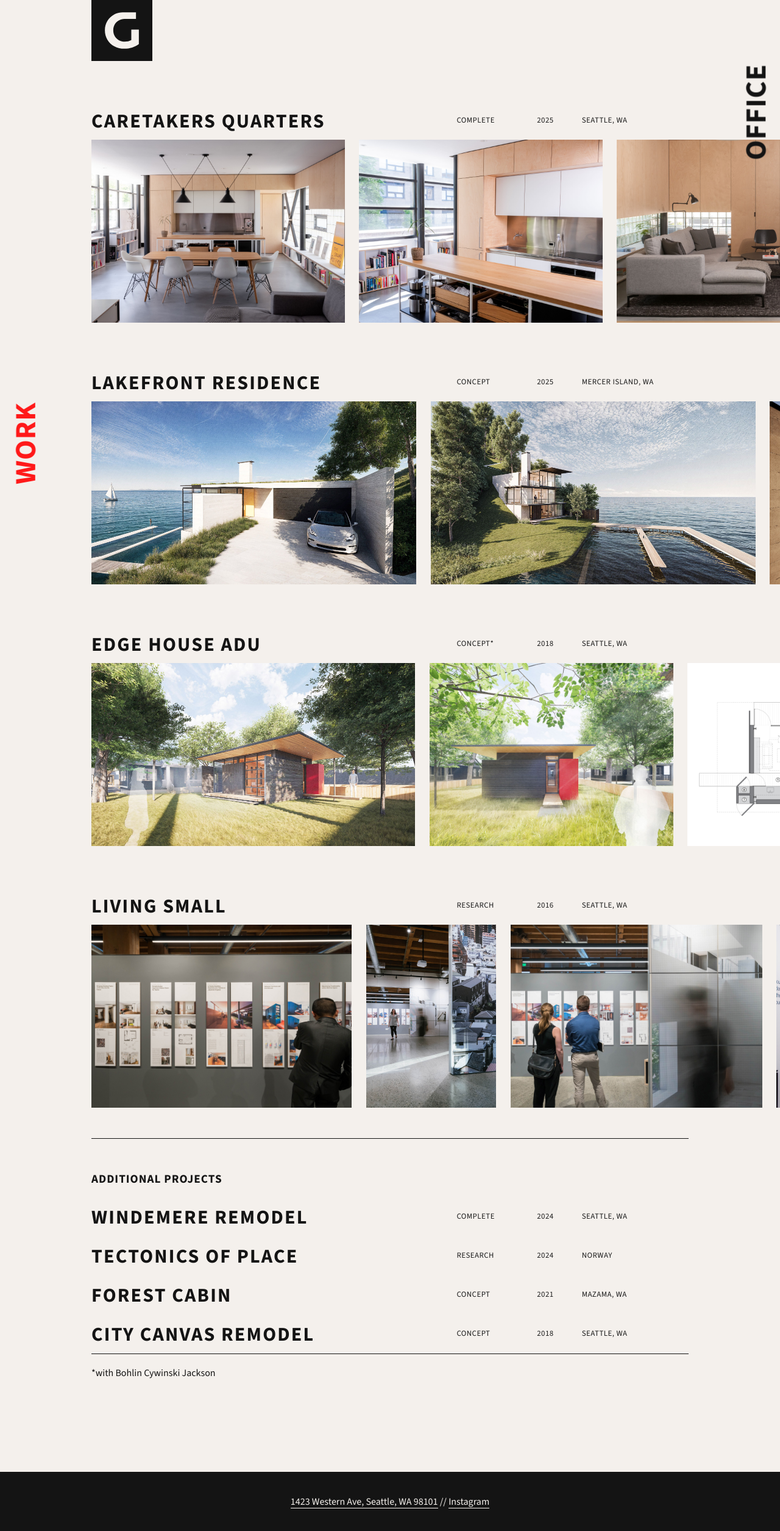
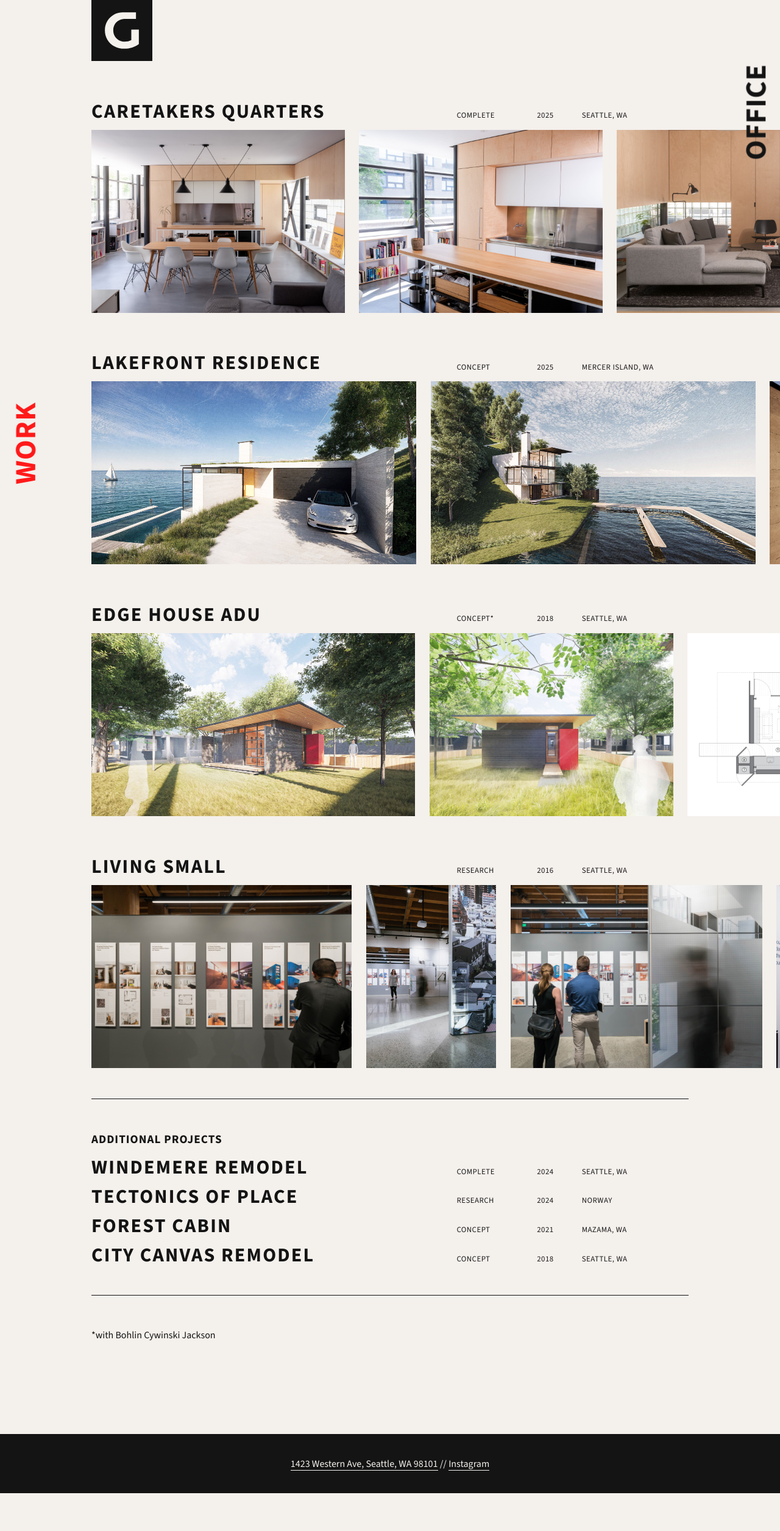
Before and after one commit to mmcdermott18/grey-dev, a Jekyll site: the page built from work/index.html, in a window 1280 px wide. Shown: the whole page at 61% size. Built offline with Jekyll 4.4.1, drawn with Linux system fonts in a browser that asks for light colours; after the commit the page ends 2448 px from its top, so only the background shows below that.

Commit message:
small details

```diff
--- a/_sass/main.scss
+++ b/_sass/main.scss
@@ -183,6 +183,15 @@ main.office {
 }
 
 // work styles
+hr {
+  margin: 50px 0;
+}
+article.work-art {
+  margin: 50px 0;
+}
+.addpro article {
+  margin: 0;
+}
 div.meta {
   display: grid;
   grid-template-columns: 7fr 1fr .5fr 1.5fr;
@@ -191,7 +200,7 @@ div.meta {
 }
 div.slider-container {
   width: calc(100% + 150px );
-  margin: 15px 0 50px;
+  margin: 15px 0;
   overflow-x: scroll;
   overflow-y: hidden;
 }
@@ -210,10 +219,10 @@ div.image-slider img {
     // margin-right: 0;
 }
 .meta h3 {
-  margin-bottom: 0;
+  margin: 0;
 }
 .meta h6 {
-  margin-bottom: 8px;
+  margin-bottom: 0;
 }
 
 // text styles
@@ -578,6 +587,7 @@ footer {
   }
   div.slider-container {
     width: calc(100% + 100px );
+    margin-top: 10px;
   }
   #mark {
     left: 100px;
@@ -589,12 +599,14 @@ footer {
     grid-row-gap: 5px;
   }
   .meta h3 {
-    // margin-bottom: 0;
     grid-column-start: 1;
     grid-column-end: 4;
   }
   .meta h6 {
-    margin: 0;
+     margin-top: 0;
+  }
+  .addpro article.work-art {
+    margin: 15px 0 25px;
   }
 }
 @media only screen and (max-width: 600px) {
--- a/work/index.html
+++ b/work/index.html
@@ -4,7 +4,7 @@ layout: work
 ---
 {% for post in site.posts %}
   {% if post.complete == true %}
-  <article>
+  <article class="work-art">
     <div class="meta">
       <!-- <h3><a href="{{ post.url | relative_url }}">{{ post.title }}</a></h3> -->
       <h3>{{ post.title }}</h3>
@@ -25,9 +25,10 @@ layout: work
 {% endfor %}
 <hr>
 <h4>additional projects</h4>
+<div class="addpro">
   {% for post in site.posts %}
     {% if post.complete == false %}
-  <article>
+    <article class="work-art">
       <div class="meta">
         <h3>{{ post.title }}</h3>
         <h6>{{ post.category }}</h6>
@@ -37,5 +38,6 @@ layout: work
     </article>
     {% endif %}
   {% endfor %}
+</div>
 <hr>
 <p>*with Bohlin Cywinski Jackson</p>
```
Lines whose indentation alone changed are shown as unchanged.
